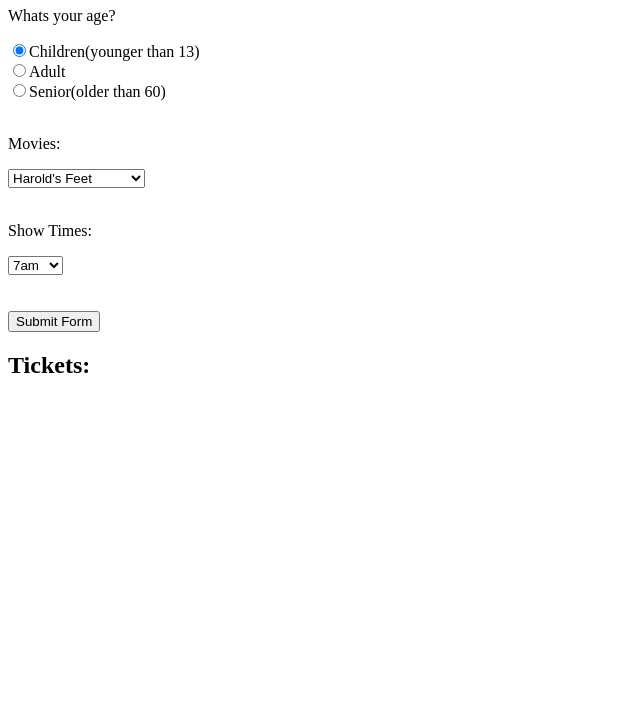
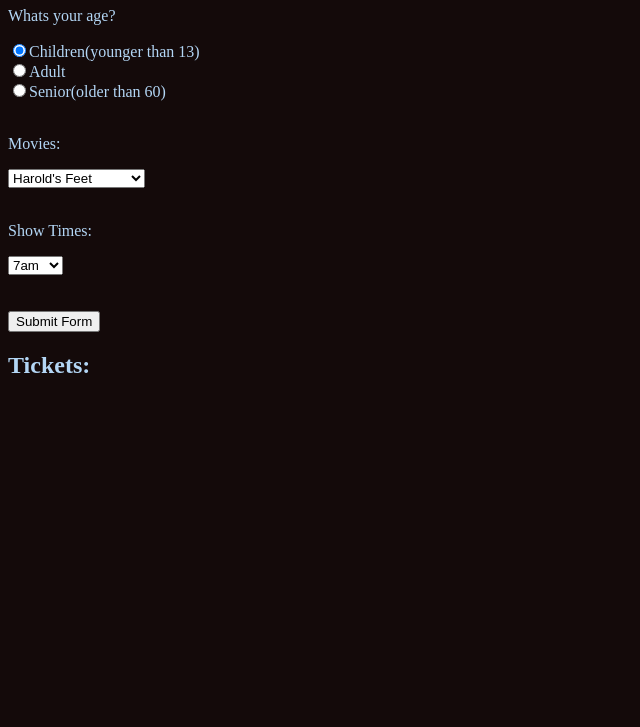
Before and after one commit to jando79/movie-theater, a plain HTML site: page index.html in a window 1280 px wide. Shown: the part 73-800 px from the top of the page, without its empty margins (0-640 px from the left). Drawn offline with Linux system fonts and the light colour scheme.

Commit message:
ADD css styles

```diff
--- a/css/styles.css
+++ b/css/styles.css
@@ -1,3 +1,8 @@
 .hidden {
   display: none;
 }
+
+body {
+  background-color: rgb(20, 10, 10);
+  color: rgb(179, 214, 245);
+}
```
